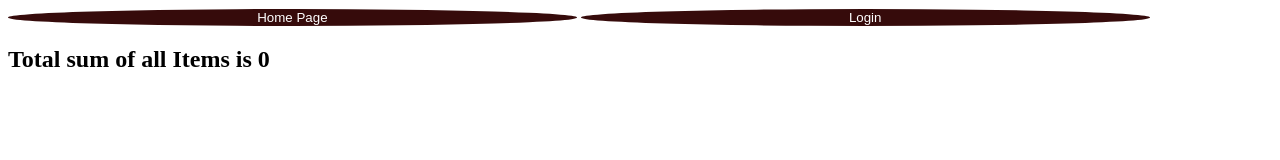
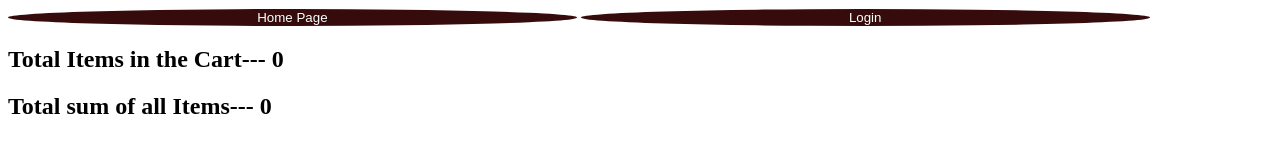
Before and after one commit to VishalKNigam/Vishal-Fashion-Tales, a plain HTML site: page cart.html in a window 1280 px wide. Drawn offline with Linux system fonts and the light colour scheme.

Commit message:
length of cart

```diff
--- a/cart.js
+++ b/cart.js
@@ -25,46 +25,24 @@ let addToCart = JSON.parse(localStorage.getItem("addToCart")) || [];
         button2.style.color = "white"
         button2.style.backgroundColor = "pink"
         button2.style.border = "none"
-
         button1.addEventListener("click",function(){
             data.splice(i,1);
-            //addToCart.push(element);
             localStorage.setItem("addToCart", JSON.stringify(addToCart));
             display(data);
-
         })
-
-
         card.append(image,description,category,price
         ,button2,button1);
         cartContainer.append(card);
-
-
     })
 }
 let pricediv = document.querySelector("#price");
+let count = document.createElement("h2")
+count.textContent = `Total Items in the Cart--- ${addToCart.length}`
 let pricespan = document.createElement("h2")
+
 let sum = 0;
 for(let i=0; i<addToCart.length; i++){
     sum += addToCart[i].price;
 }
-pricespan.innerText=`Total sum of all Items is ${sum}`;
-pricediv.append(pricespan)
-
-
-
-//display(arr)
-//console.log(arr)
-        // let searchform = document.querySelector("form")
-        // let navbar = document.querySelector("#navbar")
-        // //console.log(search)
-        // searchform.addEventListener("submit",function(e){
-        //     e.preventDefault();
-        //     smallContainer.innerHTML = null;
-        //     activeContainer.innerHTML = null;
-        //     navbar.style.position = "relative";
-        //     let inputvalue = searchform.search.value;
-        //     let filtered = arr.filter(function(element){
-        //         if (element.category.toUpperCase().includes(inputvalue.toUpperCase())===true ){
-        //             return true;
-        //         }else{
+pricespan.textContent=`Total sum of all Items--- ${sum}`;
+pricediv.append(count,pricespan)
--- a/index.js
+++ b/index.js
@@ -1,15 +1,12 @@
 
 var i = 1;
 var images = [];
-// var time = 3000;
-// images[0] = "Images/logo.png"
 images[1] = "Images/w1.jpg"
 images[2] = "Images/w2.jpg"
 images[3] = "Images/w3.jpg"
 images[4] = "Images/w4.jpg"
 images[5] = "Images/w5.jpg"
 images[6] = "Images/w6.jpg"
-//console.log(images)
 slideshow();
 function slideshow(){
     document.slide.src = images[i];
@@ -22,14 +19,12 @@ function slideshow(){
 }
 window.onload = slideshow;
 let activeContainer = document.querySelector("#activeContainer");
-//console.log(activeContainer);
 let arr = [];
 arr[0]= {
     src: "arr/arr0.jpg",
     category: "Shirts",
     description: "Long Sleeve Relaxed Washed Plaid Flannel Button-Down Shirt",
     price: 2000,
-
 }
 arr[18]= {
     src: "arr/arr1.jpg",
```
Also changed, not shown: login.css (+0 -17 lines), login.js (+0 -13 lines).
